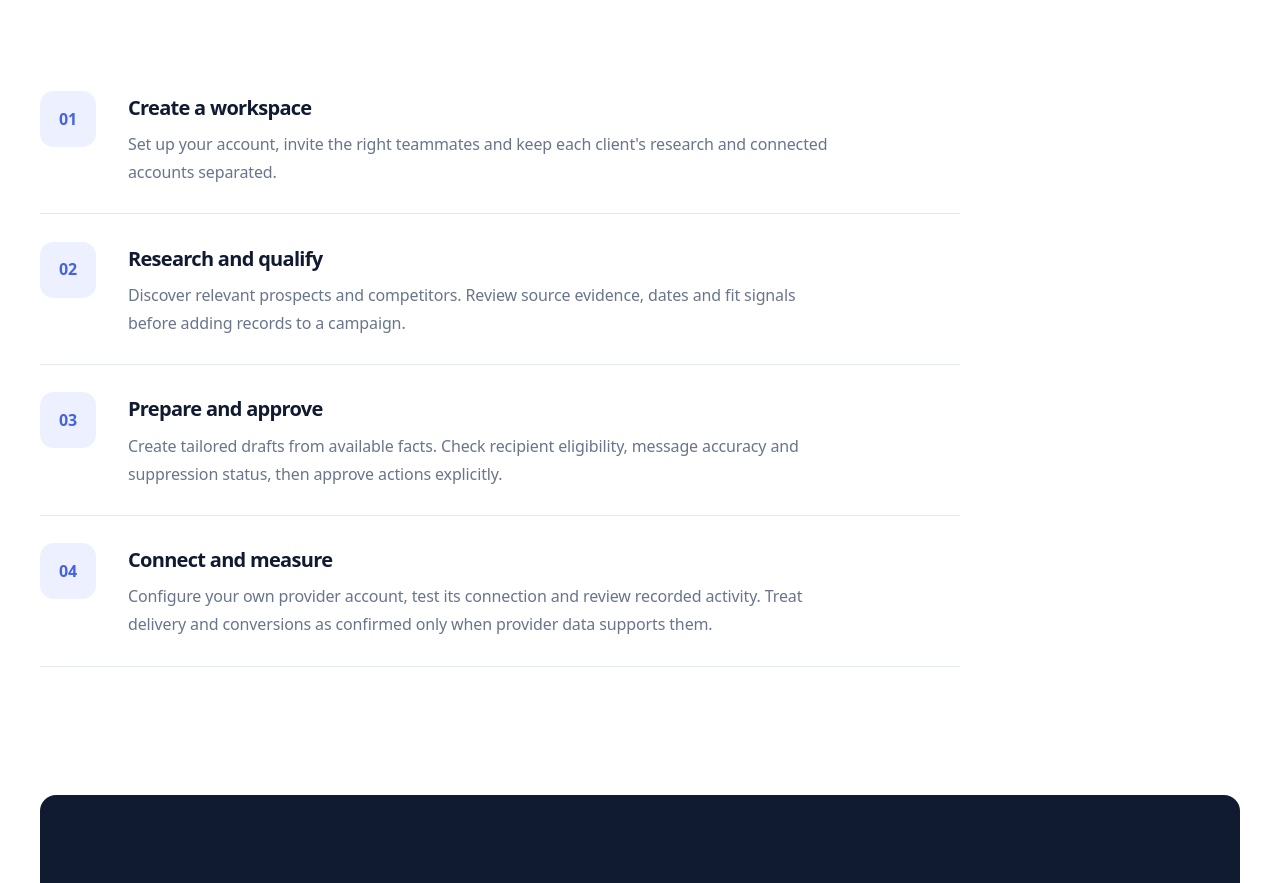
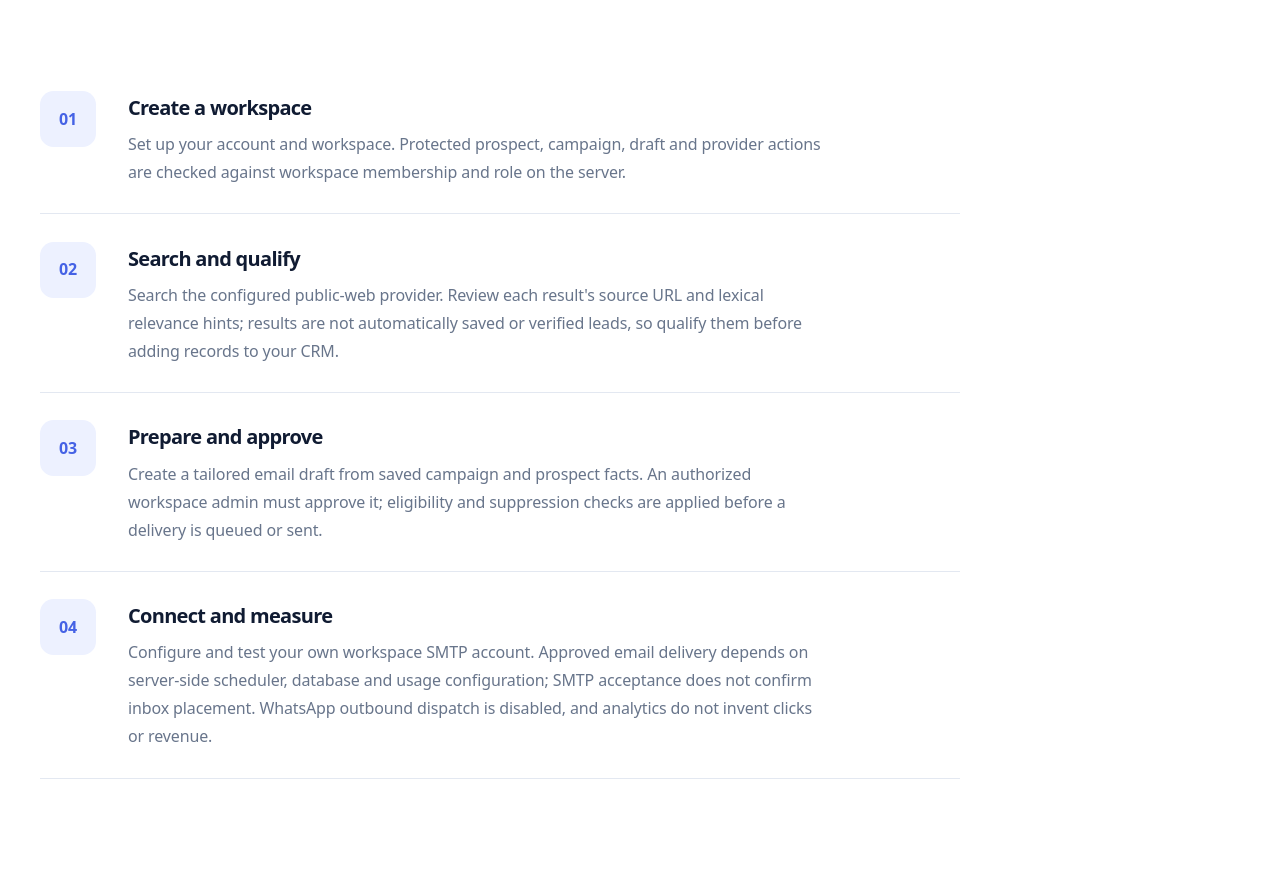
Before and after one commit to haseeb1984/Outreach-Marketing-Agent, a Next.js app in the folder frontend/: page /how-it-works in a window 1280 px wide. Shown: the part 500-1383 px from the top of the page. Built offline with nearby package versions, Linux system fonts and the light colour scheme.

Commit message:
Make workflow description reflect live backend gates

```diff
--- a/frontend/app/how-it-works/page.tsx
+++ b/frontend/app/how-it-works/page.tsx
@@ -1,11 +1,11 @@
 import type { Metadata } from "next";
 import Link from "next/link";
 import { SiteHeader, SiteFooter } from "../components/site-chrome";
-export const metadata: Metadata = { title: "How it works", description: "How research, review, outreach and measurement work together." };
+export const metadata: Metadata = { title: "How it works", description: "How public-web research, draft approval, provider setup and activity reporting fit together." };
 const steps = [
-["01","Create a workspace","Set up your account, invite the right teammates and keep each client's research and connected accounts separated."],
-["02","Research and qualify","Discover relevant prospects and competitors. Review source evidence, dates and fit signals before adding records to a campaign."],
-["03","Prepare and approve","Create tailored drafts from available facts. Check recipient eligibility, message accuracy and suppression status, then approve actions explicitly."],
-["04","Connect and measure","Configure your own provider account, test its connection and review recorded activity. Treat delivery and conversions as confirmed only when provider data supports them."]
+["01","Create a workspace","Set up your account and workspace. Protected prospect, campaign, draft and provider actions are checked against workspace membership and role on the server."],
+["02","Search and qualify","Search the configured public-web provider. Review each result's source URL and lexical relevance hints; results are not automatically saved or verified leads, so qualify them before adding records to your CRM."],
+["03","Prepare and approve","Create a tailored email draft from saved campaign and prospect facts. An authorized workspace admin must approve it; eligibility and suppression checks are applied before a delivery is queued or sent."],
+["04","Connect and measure","Configure and test your own workspace SMTP account. Approved email delivery depends on server-side scheduler, database and usage configuration; SMTP acceptance does not confirm inbox placement. WhatsApp outbound dispatch is disabled, and analytics do not invent clicks or revenue."]
 ];
-export default function HowItWorksPage(){return <><SiteHeader/><main id="main" className="wrap"><section className="page-head"><p className="eyebrow">A transparent process</p><h1>From first signal to a thoughtful conversation.</h1><p className="lead">A straightforward workflow that keeps the research, approval and outcome stages distinct.</p></section><section className="steps-list">{steps.map(([number,title,body])=><article className="step-row" key={number}><span className="step-number">{number}</span><div><h2>{title}</h2><p>{body}</p></div></article>)}</section><section className="section"><div className="callout"><div><h2>Your provider account stays yours</h2><p>Customers configure their own workspace SMTP account for outreach. Platform system email is a separate operational service.</p></div><Link className="button" href="/register">Create your workspace</Link></div></section></main><SiteFooter/></>;}
+export default function HowItWorksPage(){return <><SiteHeader/><main id="main" className="wrap"><section className="page-head"><p className="eyebrow">A transparent process</p><h1>From first signal to a thoughtful conversation.</h1><p className="lead">A workflow that keeps search hints, human approval, provider submission and confirmed outcomes distinct.</p></section><section className="steps-list">{steps.map(([number,title,body])=><article className="step-row" key={number}><span className="step-number">{number}</span><div><h2>{title}</h2><p>{body}</p></div></article>)}</section><section className="section"><div className="callout"><div><h2>Your provider account stays yours</h2><p>Customers configure their own workspace SMTP account for outreach. Platform system email is a separate operational service.</p></div><Link className="button" href="/register">Create your workspace</Link></div></section></main><SiteFooter/></>;}
```
